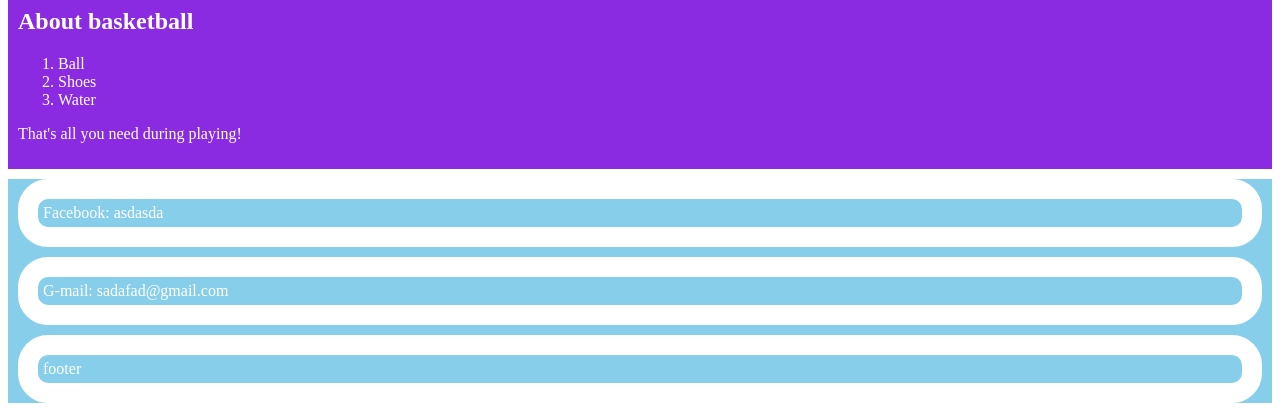
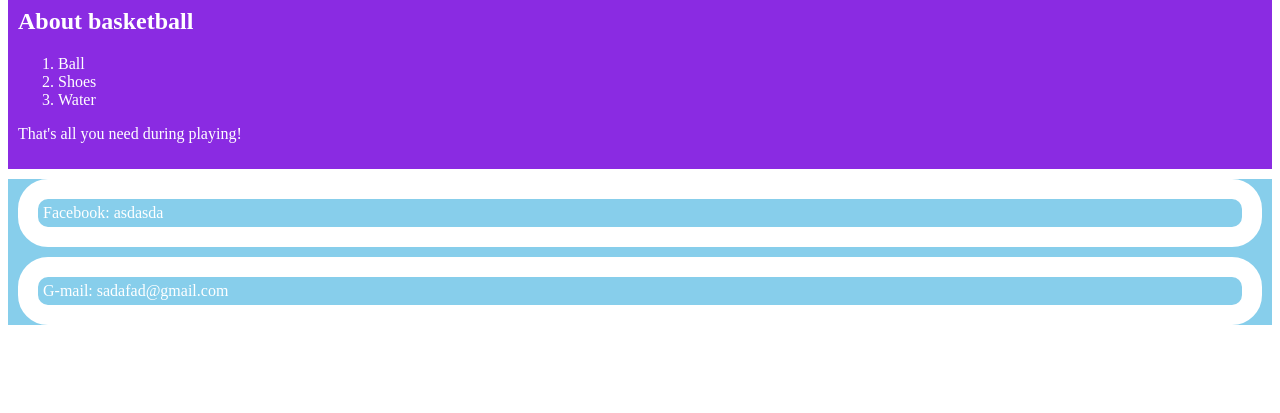
Before and after one commit to aleks1234566/Basketball, a plain HTML site: page index.html in a window 1280 px wide. Shown: the part 1628-2041 px from the top of the page. After the commit the page ends 1963 px from the top, so only its background shows below. Drawn offline with Linux system fonts and the light colour scheme.

Commit message:
Update index.html

```diff
--- a/index.html
+++ b/index.html
@@ -40,6 +40,6 @@
 <footer>
 <p>Facebook: asdasda</p>
 <p>G-mail: sadafad@gmail.com</p>
-<p>footer</p>
+</footer>
 </body>
 </html>
```
